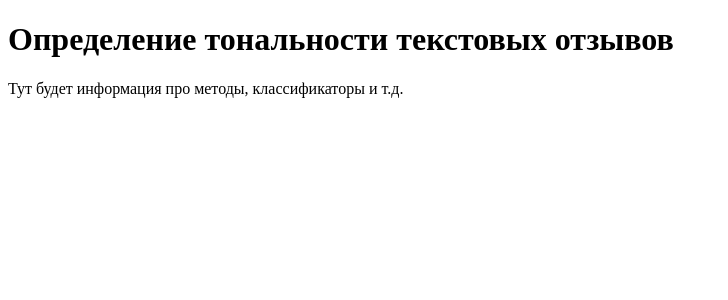
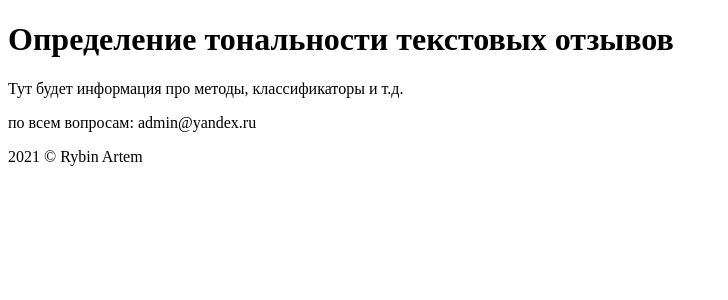
Before and after one commit to theunclehonnor/determinationOfTonality, a Symfony app: template templates/default/index.html.twig in a window 1280 px wide. Shown: the part 44-344 px from the top of the page, without its empty margins (0-728 px from the left). Run offline with Twig, Linux system fonts and the light colour scheme; the template is opened without the code that fills it, so the values that code supplies are empty; some libraries are stand-ins or nearby versions.

Commit message:
пока работает

```diff
--- a/src/Controller/AnalyzeController.php
+++ b/src/Controller/AnalyzeController.php
@@ -23,6 +23,7 @@ class AnalyzeController extends AbstractController
      */
     public function analyze(Request $request, ApiClient $apiClient): Response
     {
+//        $modelsArray = $apiClient->getDistinctModel($this->getUser());
         $analyzeDto = new AnalyzeDTO();
         $analyzeDto->setResource(new ResourceDTO());
         $analyzeDto->setModel(new ModelDTO());
--- a/templates/base.html.twig
+++ b/templates/base.html.twig
@@ -21,5 +21,6 @@
     {% block body %}
     {% endblock %}
 
+    {% include('./default/footer.html.twig') %}
     </body>
 </html>
--- /dev/null
+++ b/templates/default/footer.html.twig
@@ -0,0 +1,5 @@
+<footer class="footer d-flex justify-content-around align-items-center">
+    <p class="col-4 text-center"></p>
+    <p class="col-4 text-center">по всем вопросам: admin@yandex.ru</p>
+    <p class="col-4 text-center">2021 © Rybin Artem</p>
+</footer>
```
Also changed, not shown: assets/styles/app.scss (+12 -0 lines), src/Service/ApiClient.php (+30 -0 lines).
